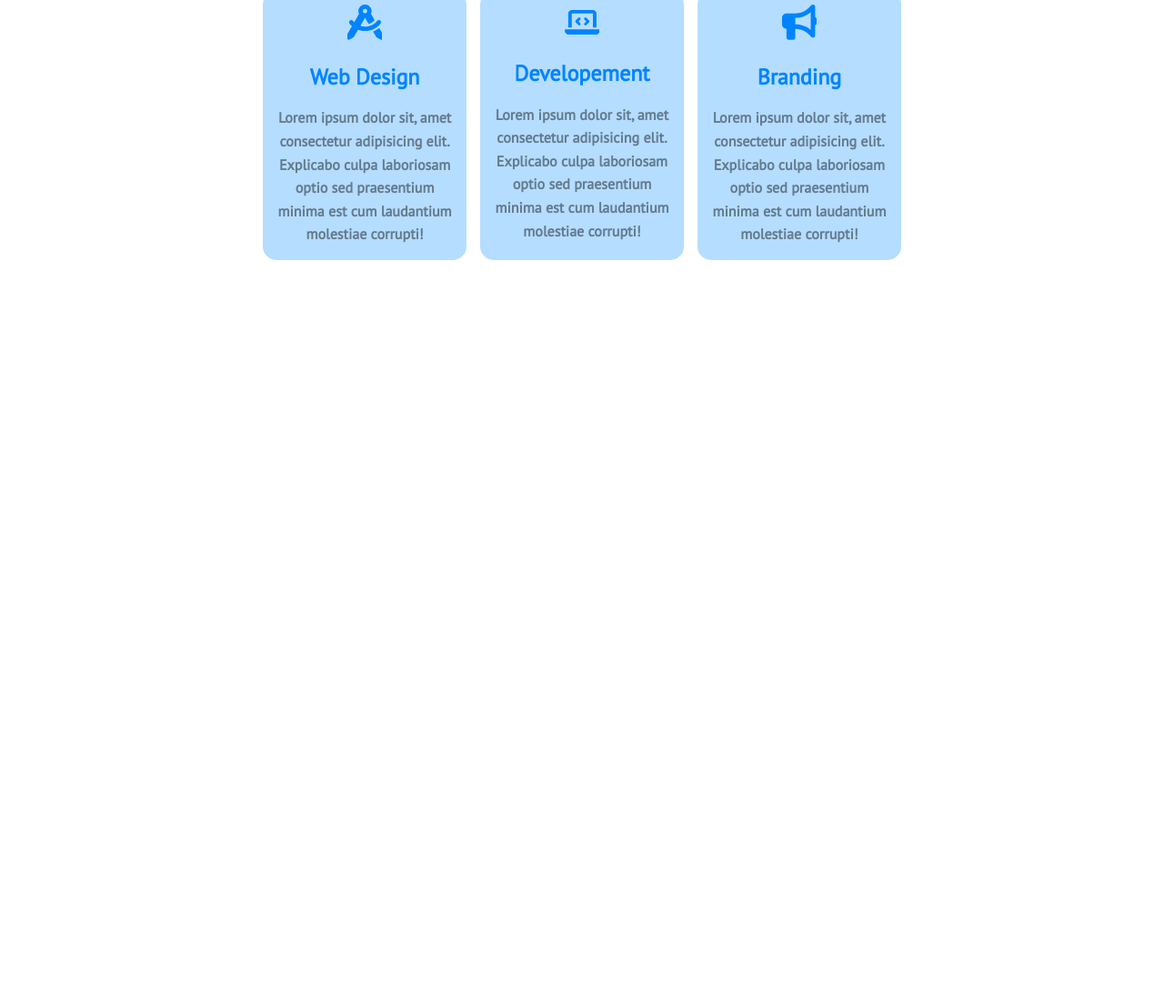
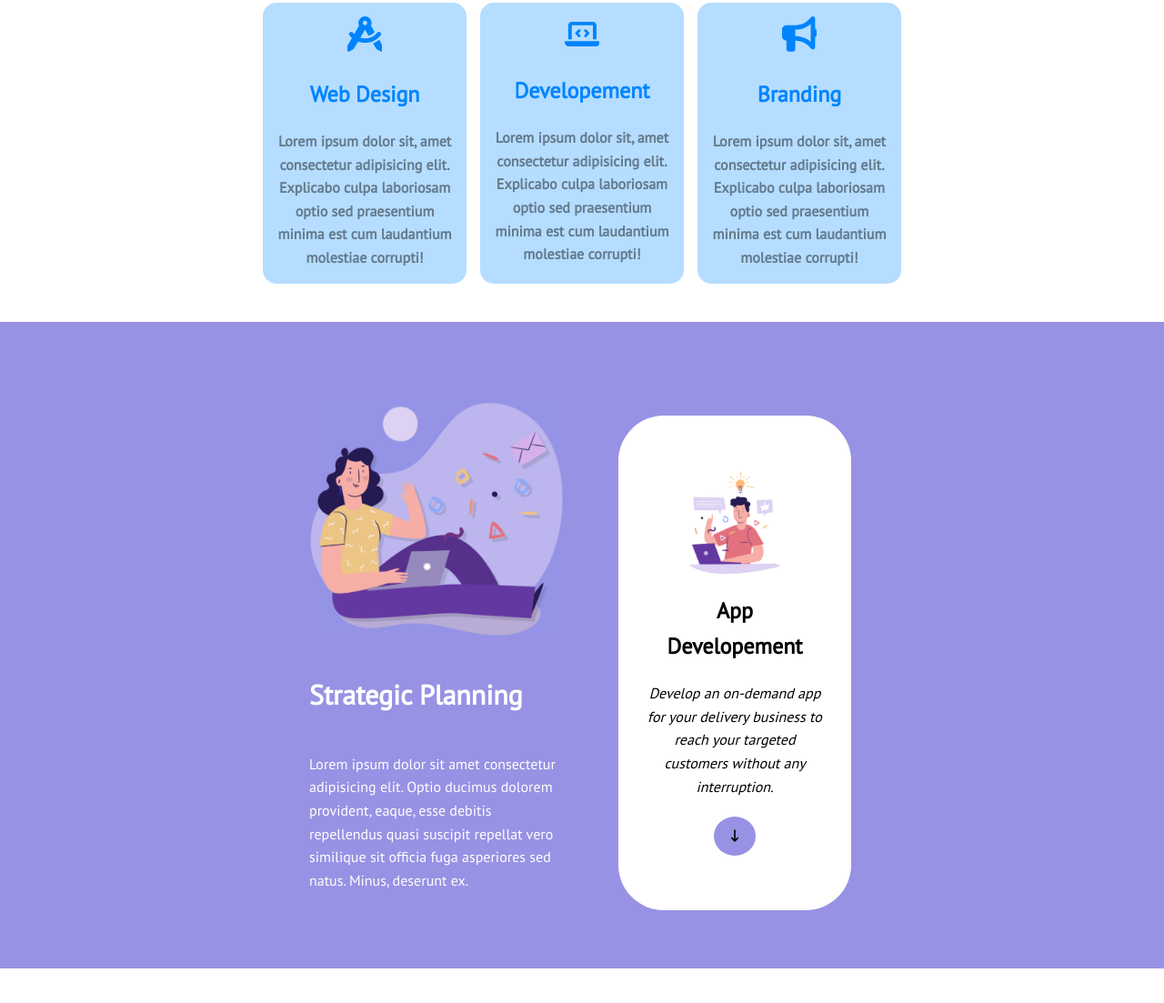
Before and after one commit to AlessandroGCatino/htmlcss-responsive-layout, a plain HTML site: page index.html in a window 1280 px wide. Shown: the part 437-1540 px from the top of the page at 91% size. Before the commit the page ends 805 px from the top, so only its background shows below. Drawn offline with Linux system fonts and the light colour scheme.

Commit message:
creata sezione planning e media query relativa

```diff
--- a/assets/css/style.css
+++ b/assets/css/style.css
@@ -1,5 +1,6 @@
 /* reset generici */
 *{
+line-height: 160%;
 margin: 0;
 padding: 0;
 box-sizing: border-box;
@@ -8,13 +9,18 @@ box-sizing: border-box;
 html {
     scroll-behavior: smooth;
     font-family: 'PT Sans', sans-serif;
-  }
+}
+
+h1{
+    font-size: 30px;
+}
 
 li{
     list-style-type: none;
 }
 img{
     display: block;
+    width: 100%;
 }
 a{
     text-decoration: none;
@@ -78,7 +84,7 @@ section:nth-child(even) {
     gap: 15px;
     flex-wrap: wrap;
     padding-block: 2em;
-    line-height: 160%;
+
     justify-content: center;
 }
 
@@ -147,11 +153,61 @@ section:nth-child(even) {
 }
 
 
+/* ANCHOR planning */
 
+#planning{
+    display: flex;
+    padding: 5% 25%;
+    gap: 40px;
+}
 
+.left-plan{
+    display: flex;
+    flex-direction: column;
+    gap:40px;
+    width: 50%;
+    padding: 20px;
+    color: white;
+}
+.right-plan{
+    width: 40%;
+    display: flex;
+    flex-direction: column;
+    align-items: center;
+    gap: 20px;
+    padding: 20px;
+    background-color: white;
+    align-self: flex-end;
+    border-radius: 50px;
+}
 
+.right-plan div{
+    display: flex;
+    flex-direction: column;
+    align-items: center;
+    width: 90%;
+    margin: 0 auto;
+    padding-block: 40px;
+    gap: 20px;
+    text-align: center;
+}
 
+.right-plan div p{
+    font-style: italic;
+}
 
+.right-plan div figure{
+    width: 60%;
+}
+
+.right-plan div button{
+    background-color: #9792e4;
+    padding: 15px 18px;
+    line-height: 100%;
+    border-radius: 50%;
+    border: none;
+
+}
 
 
 /* ANCHOR tablet */
@@ -182,6 +238,26 @@ section:nth-child(even) {
     .large.card div{
         width: 100%;
         gap: 20px;
+    }
+
+    #planning{
+        display: flex;
+        padding: 30px 10px;
+        flex-direction: column;
+        align-items: center;
+    }
+
+    .right-plan div figure{
+        width: 100%;
+    }
+
+    .left-plan{
+        flex-direction: column;
+        width: 90%;
+    }
+    .right-plan{
+        width: 90%;
+        align-self: initial;
     }
 }
 
--- a/index.html
+++ b/index.html
@@ -76,7 +76,24 @@
 
             </section>
             <section id="planning" class="container">
+                <div class="left-plan">
+                    <figure>
+                        <img src="./assets/img/planning1.png" alt="">
+                    </figure>
+                    <h1>Strategic Planning</h1>
+                    <p>Lorem ipsum dolor sit amet consectetur adipisicing elit. Optio ducimus dolorem provident, eaque, esse debitis repellendus quasi suscipit repellat vero similique sit officia fuga asperiores sed natus. Minus, deserunt ex.</p>
+                </div>
+                <div class="right-plan">
+                    <div>
+                        <figure>
+                            <img src="./assets/img/planning2.png" alt="">
+                        </figure>
+                        <h2>App Developement</h2>
+                        <p>Develop an on-demand app for your delivery business to reach your targeted customers without any interruption.</p>
+                        <button><i class="fa-solid fa-arrow-down-long"></i></button>
+                    </div>
 
+                </div>
             </section>
             <section id="testimonials" class="container">
 
```
